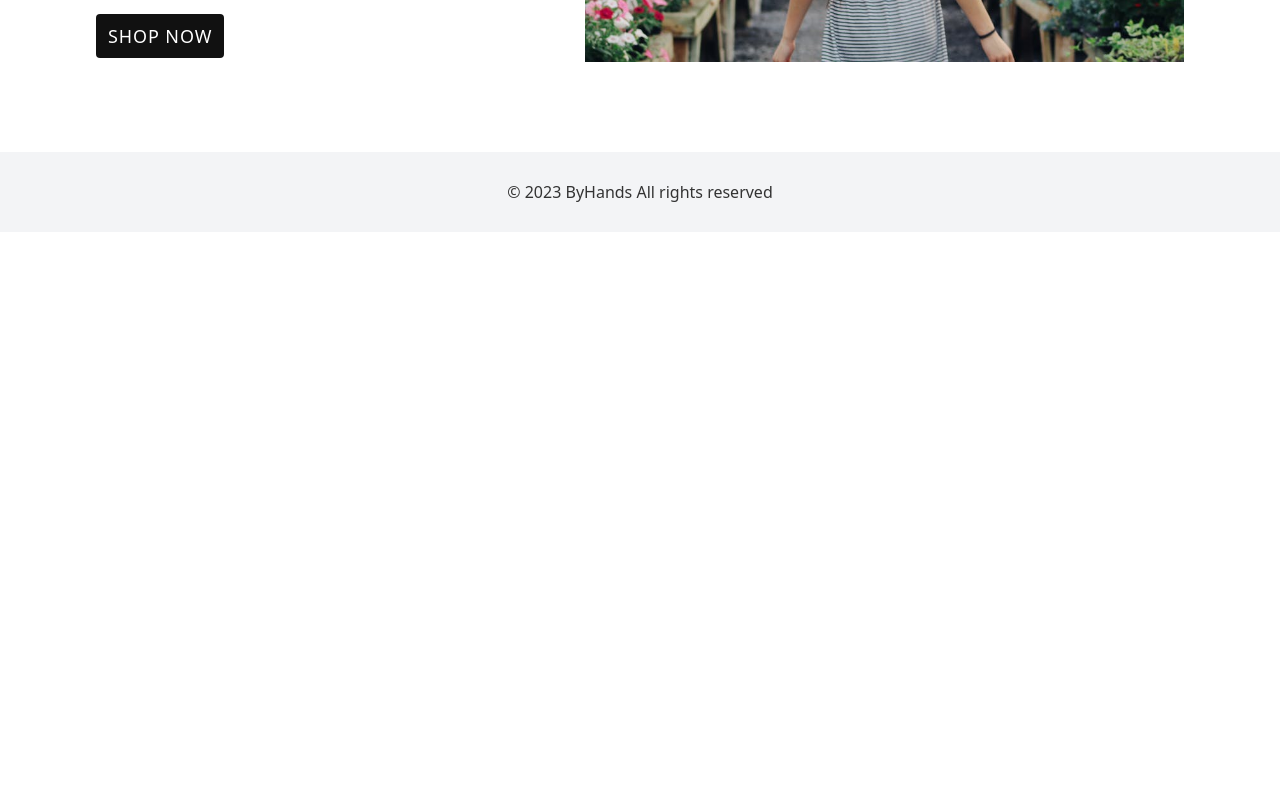
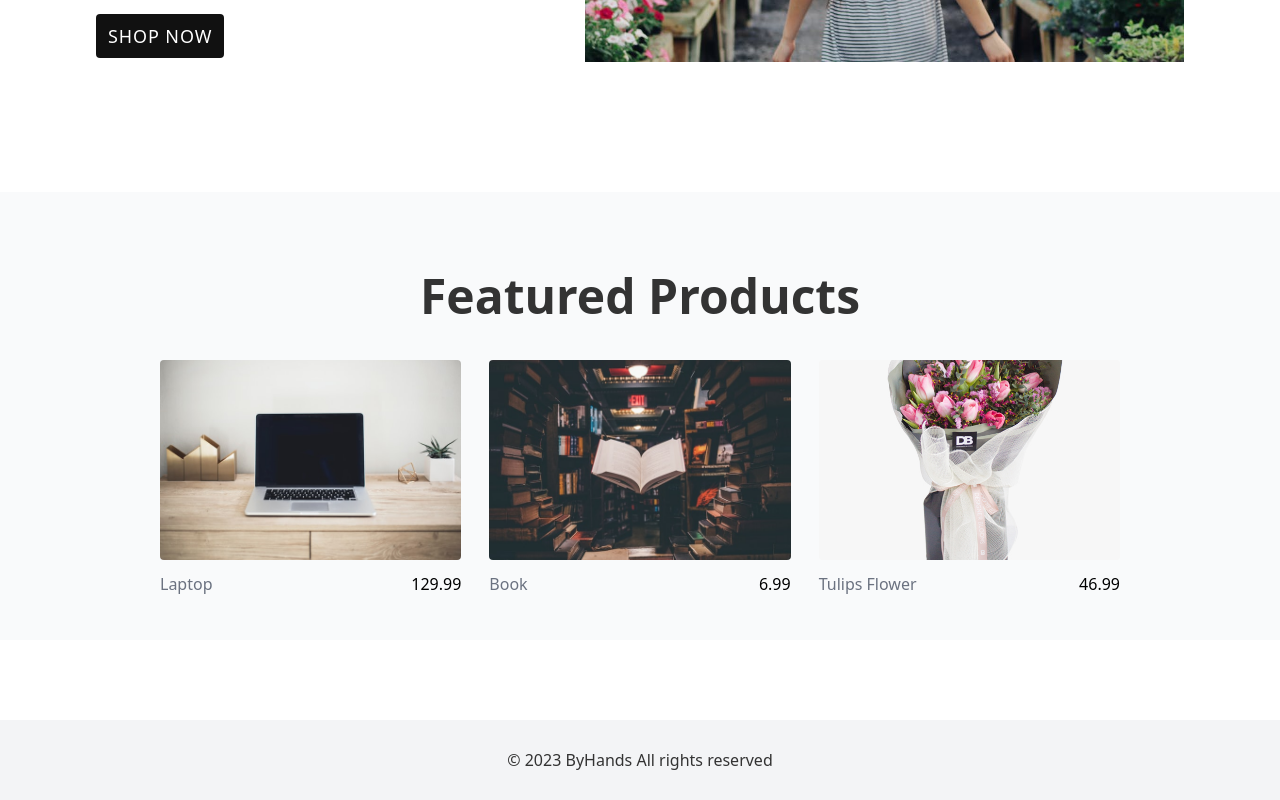
Before and after one commit to ErysCode7/byhands-flower-shop, a React (Vite) app: page / in a window 1280 px wide. Shown: the part 524-1324 px from the top of the page. Before the commit the page ends 800 px from the top, so only its background shows below. Built offline with nearby package versions, Linux system fonts and the light colour scheme.

Commit message:
featured

```diff
--- a/src/components/Featured/index.tsx
+++ b/src/components/Featured/index.tsx
@@ -5,11 +5,16 @@ type Props = {};
 
 const Featured = (props: Props) => {
   return (
-    <section>
-      <div>
-        {data.map((item) => (
-          <FeaturedProducts key={item.id} />
-        ))}
+    <section className="w-full my-20 bg-gray-50">
+      <div className="px-10 py-20">
+        <h2 className="text-center mb-10 text-2xl sm:text-3xl md:text-4xl laptop:text-5xl font-semibold text-[#333]">
+          Featured Products
+        </h2>
+        <div className="flex flex-col gap-7 laptop:flex-row items-center justify-between w-[80%] m-auto">
+          {data.map((item) => (
+            <FeaturedProducts key={item.id} {...item} />
+          ))}
+        </div>
       </div>
     </section>
   );
--- a/src/components/FeaturedProducts/index.tsx
+++ b/src/components/FeaturedProducts/index.tsx
@@ -1,7 +1,24 @@
-type Props = {};
+type Props = {
+  id: number;
+  name: string;
+  price: number;
+  imageUrl: string;
+};
 
-const FeaturedProducts = (props: Props) => {
-  return <div></div>;
+const FeaturedProducts = ({ id, imageUrl, name, price }: Props) => {
+  return (
+    <div className="w-[325px] h-[200px] rounded mt-10 laptop:mt-0">
+      <img
+        src={imageUrl}
+        alt={name}
+        className="object-cover h-full w-full rounded"
+      />
+      <div className="flex items-center justify-between mt-3">
+        <p className="text-gray-500">{name}</p>
+        <p>{price}</p>
+      </div>
+    </div>
+  );
 };
 
 export default FeaturedProducts;
--- a/src/components/index.ts
+++ b/src/components/index.ts
@@ -2,3 +2,4 @@ export { default as Footer } from "./Footer/";
 export { default as Header } from "./Header/";
 export { default as Hero } from "./Hero/";
 export { default as Story } from "./Story/";
+export { default as Featured } from "./Featured/";
--- a/src/pages/Home/index.tsx
+++ b/src/pages/Home/index.tsx
@@ -1,4 +1,4 @@
-import { Hero } from "../../components";
+import { Featured, Hero } from "../../components";
 
 type Props = {};
 
@@ -6,6 +6,7 @@ const Home = (props: Props) => {
   return (
     <>
       <Hero />
+      <Featured />
     </>
   );
 };
```
